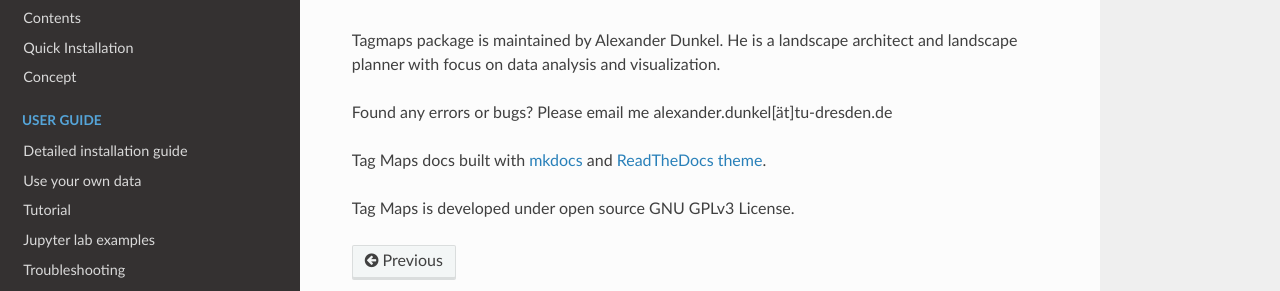
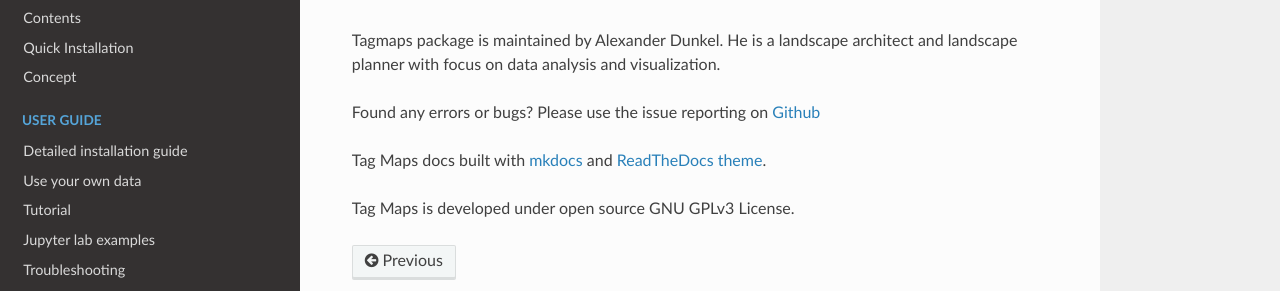
Before and after one commit to Sieboldianus/TagMaps, an MkDocs documentation site: the page built from docs/about.md, in a window 1280 px wide. Shown: the part 131-422 px from the top of the page. Built offline with MkDocs 1.6.1, drawn with Linux system fonts in a browser that asks for light colours; nearby versions of some CDN libraries.

Commit message:
docs: Update about section

```diff
--- a/docs/about.md
+++ b/docs/about.md
@@ -2,7 +2,7 @@
 
 Tagmaps package is maintained by Alexander Dunkel. He is a landscape architect and landscape planner with focus on data analysis and visualization.
 
-Found any errors or bugs? Please email me alexander.dunkel[ät]tu-dresden.de
+Found any errors or bugs? Please use the issue reporting on [Github](https://github.com/Sieboldianus/TagMaps)
 
 Tag Maps docs built with [mkdocs](https://github.com/mkdocs/mkdocs) and [ReadTheDocs theme](https://github.com/mkdocs/mkdocs/tree/master/mkdocs/themes/readthedocs).
 
```
